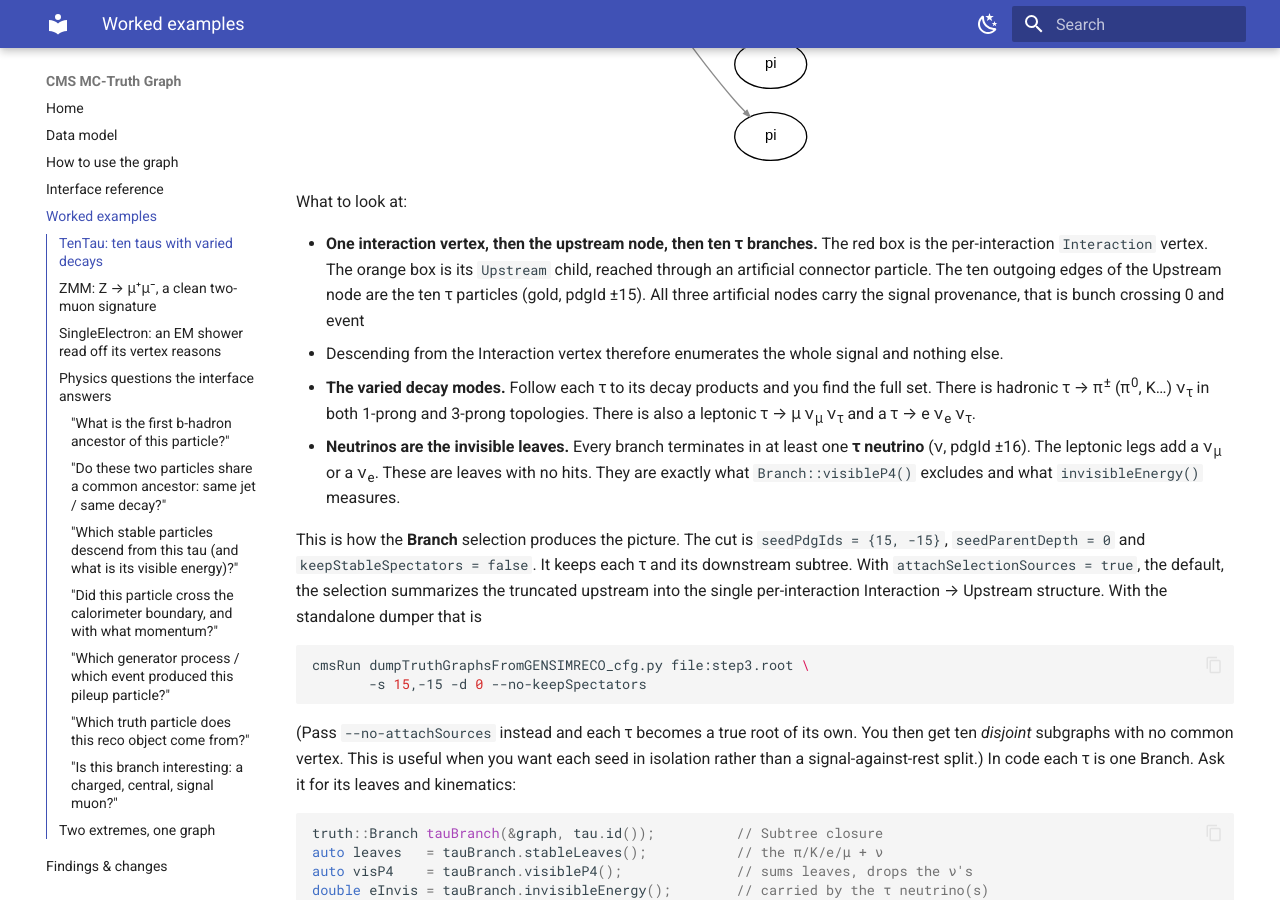
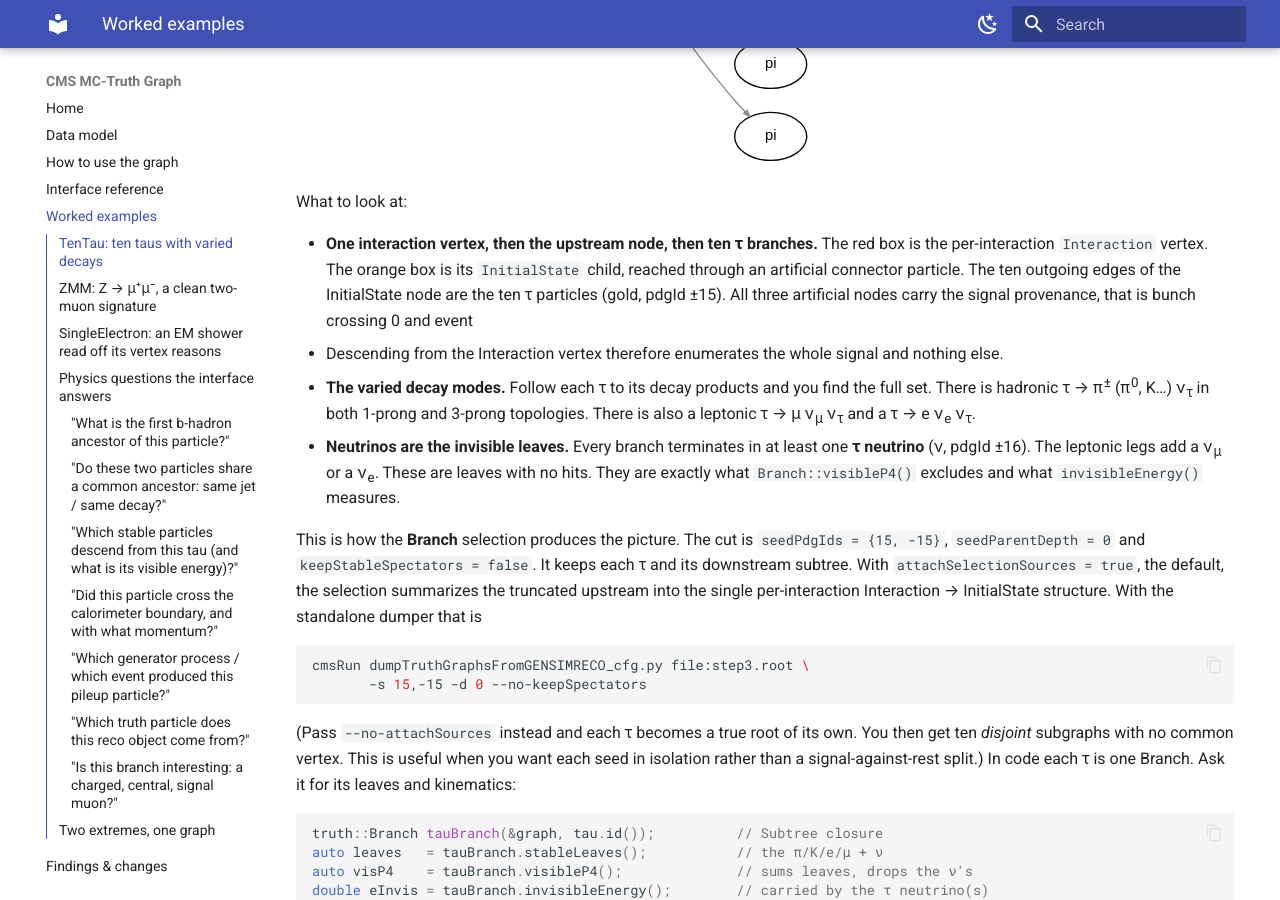
Before and after one commit to felicepantaleo/cms-truth-docs, an MkDocs documentation site: the page built from docs/examples.md, in a window 1280 px wide and 900 px high, scrolled down 3164 px. Built offline with MkDocs 1.6.1 and Material for MkDocs 9.7.7, drawn with Linux system fonts in a browser that asks for light colours; some of the changed text lies outside the part shown.

Commit message:
rename the Upstream vertex role to InitialState

````diff
--- a/docs/examples.md
+++ b/docs/examples.md
@@ -39,13 +39,13 @@ taus and their immediate decay products, before the Geant4 shower. It has one
 deliberate feature: **all ten taus descend from a single artificial "signal"
 interaction vertex** (red, on the left). One `Interaction` source vertex
 summarizes each interaction. That vertex fans out through artificial connector
-particles to an `Upstream` (ISR / hard-scatter) vertex, and to an
-`UnderlyingEvent` vertex when there is one. The ten taus hang off the Upstream
+particles to an `InitialState` vertex, and to an
+`UnderlyingEvent` vertex when there is one. The ten taus hang off the InitialState
 node of this event. That single interaction vertex lets you say *exactly* what is
 signal and what is not. The signal is, by definition, everything reachable from
 it. With pileup overlaid, **each extra interaction gets its own Interaction
 vertex**. Signal against pileup is then a plain reachability test rather than a
-guess. (This TenTau gun has no underlying event, so only the Upstream branch
+guess. (This TenTau gun has no underlying event, so only the InitialState branch
 appears. The full *detectable* truth graph has ~10<sup>4</sup> nodes once every
 hit-leaving shower secondary is attached. The GEN core is the didactic part, and
 the [hit index](data-model.md) links each particle to its detector footprint.)
@@ -55,9 +55,9 @@ the [hit index](data-model.md) links each particle to its detector footprint.)
 What to look at:
 
 - **One interaction vertex, then the upstream node, then ten τ branches.** The red
-  box is the per-interaction `Interaction` vertex. The orange box is its `Upstream`
+  box is the per-interaction `Interaction` vertex. The orange box is its `InitialState`
   child, reached through an artificial connector particle. The ten outgoing edges
-  of the Upstream node are the ten τ particles (gold, pdgId ±15). All three
+  of the InitialState node are the ten τ particles (gold, pdgId ±15). All three
   artificial nodes carry the signal provenance, that is bunch crossing 0 and event
   0. Descending from the Interaction vertex therefore enumerates the whole signal
   and nothing else.
@@ -74,7 +74,7 @@ This is how the **Branch** selection produces the picture. The cut is
 `seedPdgIds = {15, -15}`, `seedParentDepth = 0` and `keepStableSpectators = false`.
 It keeps each τ and its downstream subtree. With `attachSelectionSources = true`,
 the default, the selection summarizes the truncated upstream into the single
-per-interaction Interaction → Upstream structure. With the standalone dumper that
+per-interaction Interaction → InitialState structure. With the standalone dumper that
 is
 
 ```bash
@@ -127,7 +127,7 @@ What to look at:
   anti-`d` quarks. These give the hard-scatter context.
 - **The signal interaction structure.** As in TenTau, the whole event descends from
   a single artificial **Interaction** vertex (red). It fans out through an
-  **ISR/upstream** node, here the partons, and an **UnderlyingEvent** node, the
+  **initial state** node, here the partons, and an **UnderlyingEvent** node, the
   spectators. These graph-internal nodes are not GEN or SIM. They therefore carry
   their own **`Internal`** domain and inherit the **primary-vertex 4-position** of
   the collision. Everything reachable from the Interaction vertex is, by
@@ -321,7 +321,7 @@ if (b.isFromPileup()) {                 // !isSignal()
 bool isHardScatter = b.isSignal();      // bunchCrossing() == 0 && event() == 0
 ```
 
-The artificial `Upstream` and `UnderlyingEvent` vertices carry the same fields,
+The artificial `InitialState` and `UnderlyingEvent` vertices carry the same fields,
 `VertexData::genEvent` and `eventId`. Overlaid pileup graphs therefore stay
 distinguishable.
 
````
Also changed, not shown: docs/adaptive-associator.md (+1 -1 lines), docs/data-model.md (+3 -3 lines), docs/interface.md (+5 -4 lines), docs/usage.md (+1 -1 lines), docs/validation.md (+2 -2 lines).
